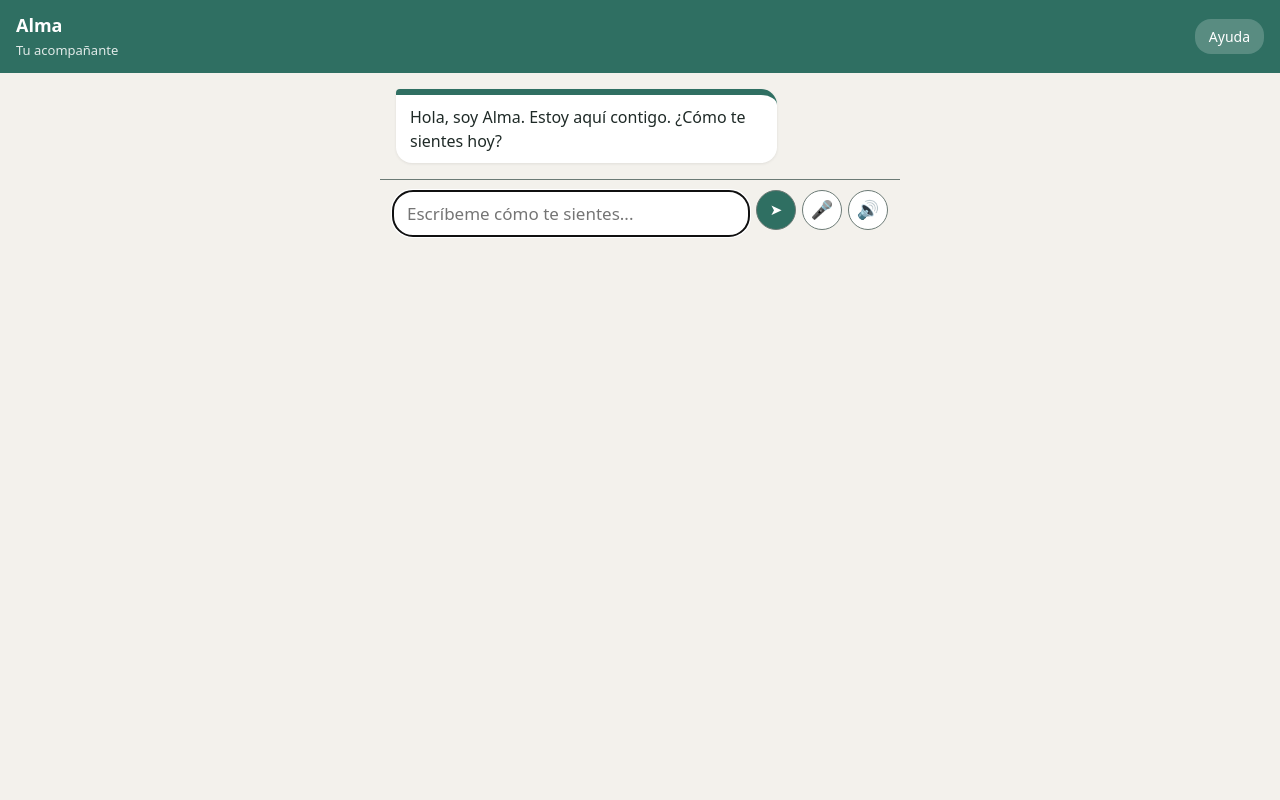
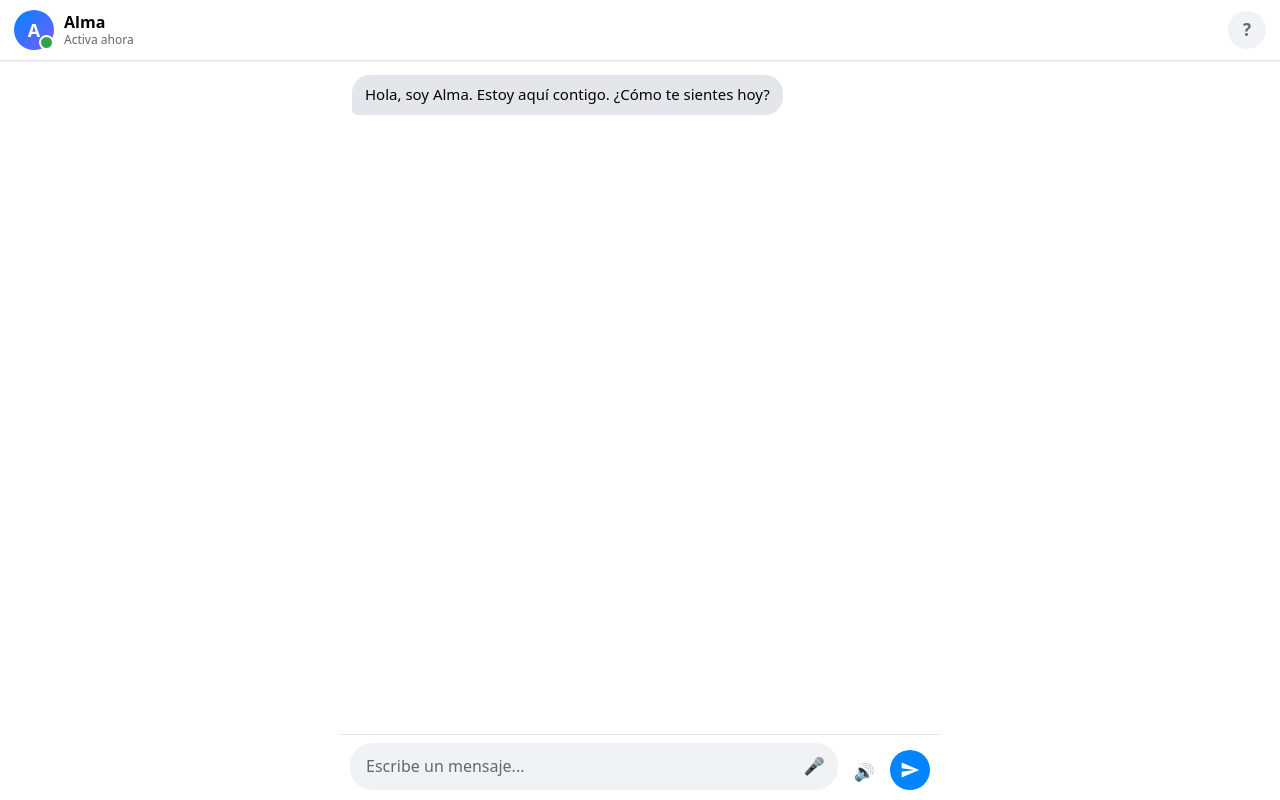
Before and after one commit to Carlangatrex/bot_bienestar, a plain HTML site: page index.html in a window 1280 px wide. Drawn offline with Linux system fonts and the light colour scheme.

Commit message:
Frontend estilo Messenger: burbujas, cabecera con avatar, composer redondeado e indicador escribiendo

```diff
--- a/app.js
+++ b/app.js
@@ -4,6 +4,7 @@ const enviar = document.getElementById('enviar');
 const mic = document.getElementById('mic');
 const speaker = document.getElementById('speaker');
 const dlg = document.getElementById('ayuda');
+const estado = document.getElementById('estado');
 const colas = {};
 
 let síntesis = window.speechSynthesis;
@@ -13,6 +14,7 @@ let vocesDisponibles = [];
 let vozSeleccionada = null;
 let hablando = false;
 let ultimaRespuesta = '';
+let respuestaPendiente = 0;
 
 function el(tag, cls, text) {
   const e = document.createElement(tag);
@@ -54,7 +56,41 @@ function responder(textoUsuario = '') {
   }
   const respuesta = siguiente(opciones, 'intent-' + intencion);
   ultimaRespuesta = respuesta;
-  mensajeBot(respuesta);
+
+  const id = ++respuestaPendiente;
+
+  if (intencion === 'crisis') {
+    quitarEscribiendo();
+    estado.textContent = 'Activa ahora';
+    mensajeBot(respuesta);
+    return;
+  }
+
+  mostrarEscribiendo();
+  estado.textContent = 'escribiendo...';
+
+  const espera = 550 + Math.random() * 650;
+  setTimeout(() => {
+    if (id !== respuestaPendiente) return;
+    quitarEscribiendo();
+    estado.textContent = 'Activa ahora';
+    mensajeBot(respuesta);
+  }, espera);
+}
+
+function mostrarEscribiendo() {
+  quitarEscribiendo();
+  const t = el('div', 'msg bot typing');
+  t.id = 'typing';
+  t.setAttribute('aria-label', 'Alma está escribiendo');
+  t.append(document.createElement('span'), document.createElement('span'), document.createElement('span'));
+  chat.appendChild(t);
+  scroll();
+}
+
+function quitarEscribiendo() {
+  const t = document.getElementById('typing');
+  if (t) t.remove();
 }
 
 function esVozFemenina(v) {
--- a/index.html
+++ b/index.html
@@ -10,60 +10,192 @@
 <head>
 <meta charset="utf-8">
 <meta name="viewport" content="width=device-width, initial-scale=1, viewport-fit=cover">
-<meta name="theme-color" content="#2f6f62">
+<meta name="theme-color" content="#0084ff">
 <link rel="manifest" href="manifest.json">
 <link rel="icon" href="icon-192.png">
 <title>Alma - Acompañante</title>
 <style>
-  :root { --bg: #f3f1ec; --bar: #2f6f62; --card: #ffffff; --text: #1f2a27; --muted: #6b7a75; }
+  :root {
+    --bg: #ffffff;
+    --bar: #ffffff;
+    --bubble-in: #e4e6eb;
+    --bubble-in-text: #050505;
+    --bubble-out: #0084ff;
+    --bubble-out-text: #ffffff;
+    --text: #050505;
+    --muted: #65676b;
+    --line: #e4e6eb;
+    --input-bg: #f0f2f5;
+    --danger: #fa3e3e;
+  }
   @media (prefers-color-scheme: dark) {
-    :root { --bg: #111715; --bar: #1f4a41; --card: #1e2623; --text: #e8efec; --muted: #8fa19a; }
+    :root {
+      --bg: #18191a;
+      --bar: #242526;
+      --bubble-in: #3a3b3c;
+      --bubble-in-text: #e4e6eb;
+      --bubble-out: #0084ff;
+      --bubble-out-text: #ffffff;
+      --text: #e4e6eb;
+      --muted: #b0b3b8;
+      --line: #3a3b3c;
+      --input-bg: #3a3b3c;
+    }
   }
   * { box-sizing: border-box; touch-action: manipulation; -webkit-tap-highlight-color: transparent; }
-  html, body { min-height: 100%; margin: 0; }
+  html, body { height: 100%; margin: 0; }
   body { display: flex; flex-direction: column; background: var(--bg); color: var(--text);
-         font: 17px/1.5 system-ui, -apple-system, "Segoe UI", sans-serif; }
-  header { background: var(--bar); color: #fff; display: flex; align-items: center; justify-content: space-between; gap: 12px;
-           padding: calc(12px + env(safe-area-inset-top, 0px)) 16px 12px; }
-  header h1 { margin: 0; font-size: 18px; }
-  header p { margin: 2px 0 0; font-size: 13px; opacity: .85; }
-  button { font: inherit; color: inherit; border: 0; cursor: pointer; }
-  .hbtn { background: rgba(255,255,255,.2); color: #fff; border-radius: 16px; padding: 7px 14px; font-size: 14px; }
-  main { flex: 1; width: 100%; max-width: 520px; margin: 0 auto; display: flex; flex-direction: column; }
-  #chat { flex: 1; overflow-y: auto; padding: 16px; display: flex; flex-direction: column; gap: 10px; }
-  .msg { max-width: 78%; padding: 10px 14px; border-radius: 16px; font-size: 16px; line-height: 1.5; }
-  .msg.bot { background: var(--card); align-self: flex-start; border-top-left-radius: 4px; box-shadow: 0 1px 3px rgba(0,0,0,.08); border-top: 6px solid var(--c, #2f6f62); }
-  .msg.usuario { background: var(--bar); color: #fff; align-self: flex-end; border-top-right-radius: 4px; }
-  #input-area { display: flex; gap: 6px; padding: 10px 12px calc(16px + env(safe-area-inset-bottom, 0px)); background: var(--bg); border-top: 1px solid var(--muted); }
-  #input { flex: 1; min-width: 0; border: 1px solid var(--muted); border-radius: 20px; padding: 10px 14px; font: inherit; background: var(--card); color: var(--text); }
-  .icon-btn { width: 40px; height: 40px; border-radius: 50%; background: var(--card); border: 1px solid var(--muted); display: flex; align-items: center; justify-content: center; font-size: 18px; flex-shrink: 0; }
-  .icon-btn:active { opacity: .7; }
-  .icon-btn.escuchando { background: var(--bar); color: #fff; border-color: var(--bar); animation: pulse 1s infinite; }
-  @keyframes pulse { 0%, 100% { opacity: 1; } 50% { opacity: 0.6; } }
-  #enviar { background: var(--bar); color: #fff; border-radius: 20px; padding: 0 18px; font-size: 15px; white-space: nowrap; }
-  #enviar:active { opacity: .9; }
-  dialog { background: var(--card); color: var(--text); border: 0; border-radius: 16px; width: min(420px, 92vw); padding: 20px; }
+         font: 16px/1.45 system-ui, -apple-system, "Segoe UI", Roboto, sans-serif; overflow: hidden; }
+
+  /* Barra superior estilo Messenger */
+  header {
+    background: var(--bar);
+    display: flex; align-items: center; justify-content: space-between; gap: 12px;
+    padding: calc(10px + env(safe-area-inset-top, 0px)) 14px 10px;
+    border-bottom: 1px solid var(--line);
+    box-shadow: 0 1px 2px rgba(0,0,0,.06);
+    z-index: 2;
+  }
+  .brand { display: flex; align-items: center; gap: 10px; min-width: 0; }
+  .avatar {
+    width: 40px; height: 40px; border-radius: 50%; flex-shrink: 0;
+    background: linear-gradient(135deg, #0084ff, #7b5cff);
+    color: #fff; font-weight: 700; font-size: 18px;
+    display: flex; align-items: center; justify-content: center;
+    position: relative;
+  }
+  .avatar::after {
+    content: ""; position: absolute; right: 0; bottom: 0;
+    width: 11px; height: 11px; border-radius: 50%;
+    background: #31a24c; border: 2px solid var(--bar);
+  }
+  .who { min-width: 0; }
+  .who h1 { margin: 0; font-size: 16px; font-weight: 600; line-height: 1.2; }
+  .who p { margin: 1px 0 0; font-size: 12px; color: var(--muted); line-height: 1.2;
+           white-space: nowrap; overflow: hidden; text-overflow: ellipsis; }
+
+  button { font: inherit; color: inherit; border: 0; cursor: pointer; background: none; }
+  .round {
+    width: 38px; height: 38px; border-radius: 50%; flex-shrink: 0;
+    background: var(--input-bg); color: var(--muted);
+    display: flex; align-items: center; justify-content: center;
+    font-size: 17px; font-weight: 700;
+  }
+  .round:active { opacity: .7; }
+
+  main { flex: 1; width: 100%; max-width: 600px; margin: 0 auto; display: flex; flex-direction: column; min-height: 0; }
+
+  /* Conversación */
+  #chat {
+    flex: 1; overflow-y: auto; overscroll-behavior: contain;
+    padding: 14px 12px 8px;
+    display: flex; flex-direction: column; gap: 3px;
+  }
+  #chat::-webkit-scrollbar { width: 8px; }
+  #chat::-webkit-scrollbar-thumb { background: var(--line); border-radius: 8px; }
+
+  .msg {
+    max-width: 76%; padding: 9px 13px; font-size: 15px; line-height: 1.45;
+    border-radius: 18px; word-wrap: break-word;
+    animation: pop .16s ease-out;
+  }
+  @keyframes pop { from { opacity: 0; transform: translateY(4px) scale(.98); } to { opacity: 1; transform: none; } }
+
+  .msg.bot {
+    background: var(--bubble-in); color: var(--bubble-in-text);
+    align-self: flex-start; border-bottom-left-radius: 5px;
+    margin-right: auto;
+  }
+  .msg.usuario {
+    background: var(--bubble-out); color: var(--bubble-out-text);
+    align-self: flex-end; border-bottom-right-radius: 5px;
+    margin-left: auto;
+  }
+  .msg + .msg.bot { margin-top: 2px; }
+  .msg.bot + .msg.usuario,
+  .msg.usuario + .msg.bot { margin-top: 9px; }
+
+  /* Indicador "escribiendo..." */
+  .typing { display: flex; align-items: center; gap: 4px; padding: 13px 15px; }
+  .typing span {
+    width: 7px; height: 7px; border-radius: 50%; background: var(--muted);
+    animation: bounce 1.2s infinite ease-in-out;
+  }
+  .typing span:nth-child(2) { animation-delay: .15s; }
+  .typing span:nth-child(3) { animation-delay: .3s; }
+  @keyframes bounce {
+    0%, 60%, 100% { transform: translateY(0); opacity: .45; }
+    30% { transform: translateY(-4px); opacity: 1; }
+  }
+
+  /* Barra de escritura estilo Messenger */
+  #input-area {
+    display: flex; align-items: flex-end; gap: 8px;
+    padding: 8px 10px calc(10px + env(safe-area-inset-bottom, 0px));
+    background: var(--bar); border-top: 1px solid var(--line);
+  }
+  .composer {
+    flex: 1; min-width: 0; display: flex; align-items: center; gap: 4px;
+    background: var(--input-bg); border-radius: 22px; padding: 4px 6px 4px 16px;
+  }
+  #input {
+    flex: 1; min-width: 0; border: 0; outline: 0; background: transparent;
+    color: var(--text); font: inherit; font-size: 16px; padding: 8px 0;
+  }
+  #input::placeholder { color: var(--muted); }
+  .icon-btn {
+    width: 36px; height: 36px; border-radius: 50%; flex-shrink: 0;
+    display: flex; align-items: center; justify-content: center;
+    font-size: 17px; color: #0084ff;
+  }
+  .icon-btn:active { opacity: .6; }
+  .icon-btn.escuchando { background: var(--danger); color: #fff; animation: pulse 1s infinite; }
+  @keyframes pulse { 0%, 100% { opacity: 1; } 50% { opacity: .55; } }
+
+  /* Botón enviar azul */
+  #enviar {
+    width: 40px; height: 40px; border-radius: 50%; flex-shrink: 0;
+    background: var(--bubble-out); color: #fff;
+    display: flex; align-items: center; justify-content: center;
+  }
+  #enviar:active { transform: scale(.94); }
+  #enviar svg { display: block; }
+
+  /* Diálogo de ayuda */
+  dialog { background: var(--bar); color: var(--text); border: 0; border-radius: 18px; width: min(420px, 92vw); padding: 22px; }
   dialog::backdrop { background: rgba(0,0,0,.55); }
-  dialog h2 { margin: 0 0 12px; font-size: 18px; }
-  dialog a { color: inherit; display: block; padding: 10px 0; }
+  dialog h2 { margin: 0 0 14px; font-size: 18px; }
+  dialog a { color: var(--bubble-out); display: block; padding: 10px 0; text-decoration: none; }
   dialog .pais { margin-top: 10px; font-weight: 600; }
-  dialog .btn { margin-top: 14px; width: auto; padding: 10px 18px; }
-  dialog .aviso { margin: 12px 0 0; font-size: 13px; color: var(--muted); }
+  dialog .btn { margin-top: 16px; width: auto; padding: 10px 20px; border-radius: 10px; background: var(--input-bg); font-weight: 600; }
+  dialog .aviso { margin: 14px 0 0; font-size: 13px; color: var(--muted); }
   dialog .link { margin-top: 4px; font-size: 14px; }
 </style>
 </head>
 <body>
 <header>
-  <div><h1>Alma</h1><p>Tu acompañante</p></div>
-  <button id="ayudaBtn" class="hbtn" type="button">Ayuda</button>
+  <div class="brand">
+    <div class="avatar" aria-hidden="true">A</div>
+    <div class="who">
+      <h1>Alma</h1>
+      <p id="estado">Activa ahora</p>
+    </div>
+  </div>
+  <button id="ayudaBtn" class="round" type="button" title="Ayuda" aria-label="Ayuda">?</button>
 </header>
 <main>
-  <div id="chat"></div>
+  <div id="chat" aria-live="polite"></div>
   <div id="input-area">
-    <input id="input" type="text" placeholder="Escríbeme cómo te sientes..." autocomplete="off">
-    <button id="enviar" class="icon-btn" type="button" title="Enviar" aria-label="Enviar">➤</button>
-    <button id="mic" class="icon-btn" type="button" title="Hablar" style="display:none;" aria-label="Hablar">🎤</button>
+    <div class="composer">
+      <input id="input" type="text" placeholder="Escribe un mensaje..." autocomplete="off">
+      <button id="mic" class="icon-btn" type="button" title="Hablar" style="display:none;" aria-label="Hablar">🎤</button>
+    </div>
     <button id="speaker" class="icon-btn" type="button" title="Escuchar último mensaje" style="display:none;" aria-label="Escuchar último mensaje">🔊</button>
+    <button id="enviar" type="button" title="Enviar" aria-label="Enviar">
+      <svg viewBox="0 0 24 24" width="20" height="20" fill="currentColor" aria-hidden="true">
+        <path d="M2.01 21 23 12 2.01 3 2 10l15 2-15 2z"/>
+      </svg>
+    </button>
   </div>
 </main>
 <dialog id="ayuda">
--- a/sw.js
+++ b/sw.js
@@ -1,4 +1,4 @@
-const CACHE = 'acompanante-simple-v3';
+const CACHE = 'acompanante-simple-v4';
 const SHELL = ['./', 'index.html', 'app.js', 'contenido.js', 'manifest.json'];
 
 self.addEventListener('install', (e) => {
```
